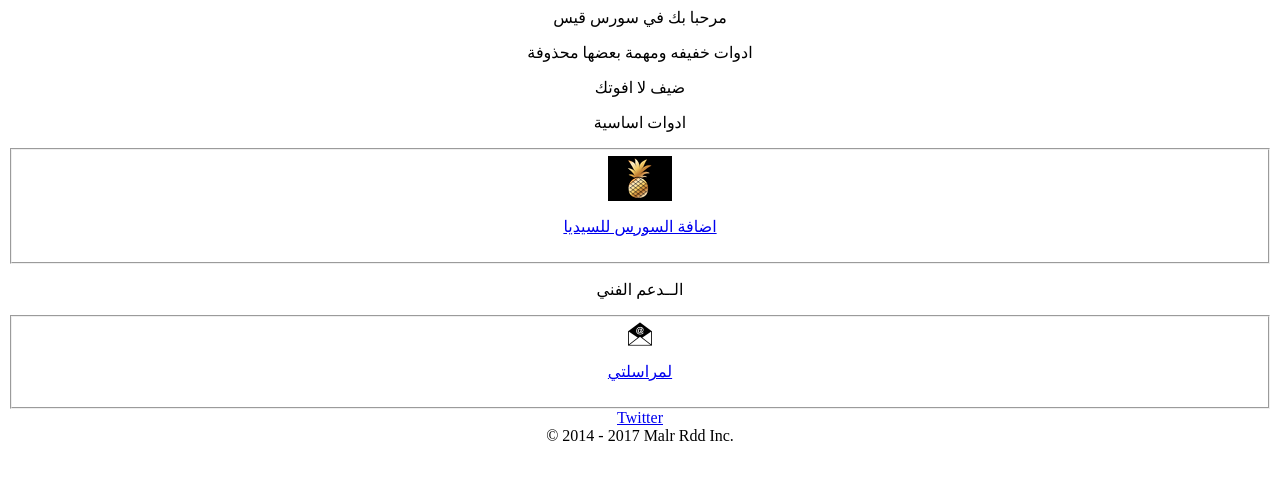
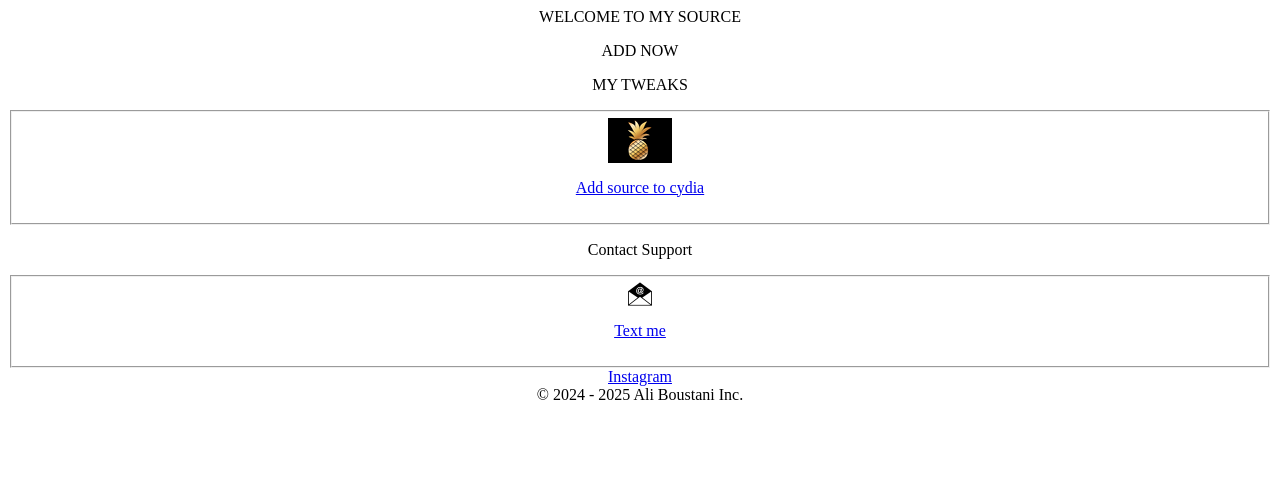
Before and after one commit to iispider/wac, a plain HTML site: page index.html in a window 1280 px wide. Drawn offline with Linux system fonts and the light colour scheme.

Commit message:
index.html

```diff
--- a/index.html
+++ b/index.html
@@ -1,7 +1,7 @@
 
 <html>
 <head>
-	<title>Qiosz and Malr</title>
+	<title>iSpider</title>
 <link rel="icon" type="image/png" href="favicon-32x32.png" sizes="32x32" />
 <link rel="icon" type="image/png" href="favicon-16x16.png" sizes="16x16" />
 
@@ -22,34 +22,33 @@
 	<div align="center">
 
 	<block>
-		<p>مرحبا بك في سورس قيس</p>
+		<p>WELCOME TO MY SOURCE</p>
 </block>
 
 <block>
-	<p>ادوات خفيفه ومهمة بعضها محذوفة</p>
-	<p>ضيف لا افوتك</p>
-	<p>ادوات اساسية</p>
+	<p>ADD NOW</p>
+	<p>MY TWEAKS</p>
 
 </block>
 
 <fieldset>
-	<a href="cydia://url/https://cydia.saurik.com/api/share#?source=https://qiosz.github.io/cydia/"><img src="./CydiaIcon.png" class="icon"><div><div><label><p>اضافة السورس للسيديا</p></label><label class="url"><p></p></label></div></div></a>
+	<a href="cydia://url/https://cydia.saurik.com/api/share#?source=https://iispider.github.io/wac/"><img src="./CydiaIcon.png" class="icon"><div><div><label><p>Add source to cydia</p></label><label class="url"><p></p></label></div></div></a>
 </fieldset>
 <block>
-	<p>الــدعم الفني</p>
+	<p>Contact Support</p>
 </block>
 
 <fieldset>
-	<a href="mailto:gernaskaler@yahoo.com"><img src="./opened-email-envelope.png" class="icon"><div><div><label><p>لمراسلتي</p></label></div></div></a>
+	<a href="mailto:aliboustani209@gmail.com"><img src="./opened-email-envelope.png" class="icon"><div><div><label><p>Text me</p></label></div></div></a>
 </fieldset>
 
 <block>
-<a href="https://twitter.com/Qiosz">Twitter</a>
+<a href="https://instagram.com/@iphoneunlockerlb">Instagram</a>
 </block>
 
 
 
-<footer> &copy; 2014 - 2017 Malr Rdd Inc.
+<footer> &copy; 2024 - 2025 Ali Boustani Inc.
 
 
 
```
